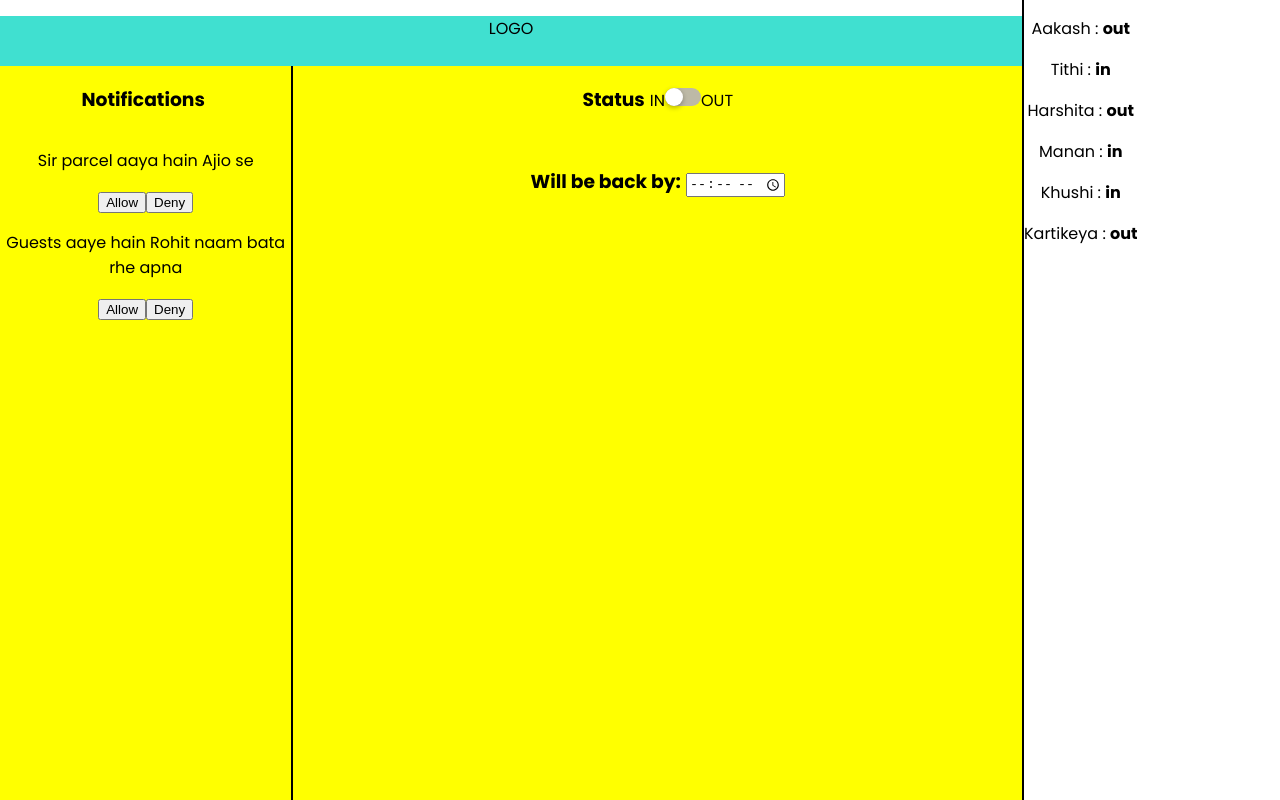
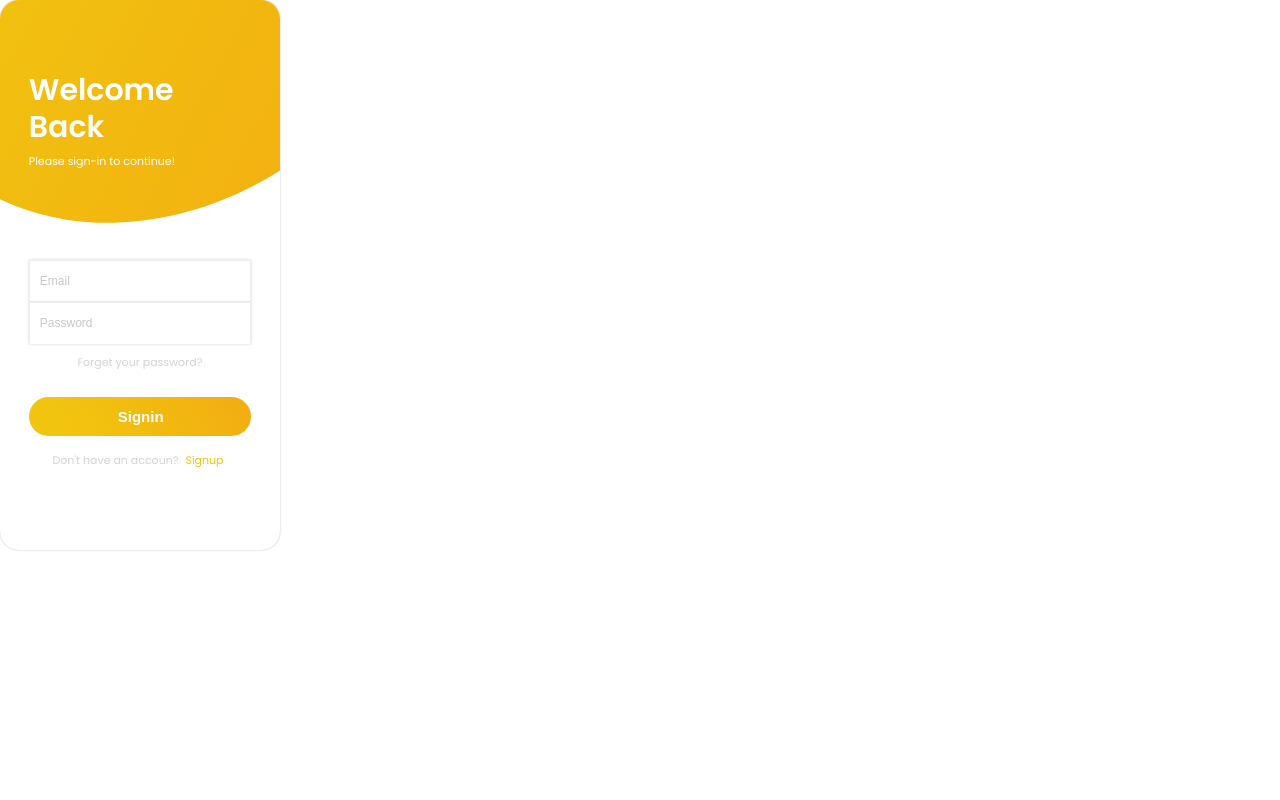
Before and after one commit to aakash-taneja/gatteekeep, a React (Create React App) app: page / in a window 1280 px wide. Built offline with nearby package versions, Linux system fonts and the light colour scheme.

Commit message:
added routes

```diff
--- a/package.json
+++ b/package.json
@@ -10,6 +10,8 @@
     "framer-motion": "^4.1.17",
     "react": "^17.0.2",
     "react-dom": "^17.0.2",
+    "react-router": "^5.2.0",
+    "react-router-dom": "^5.2.0",
     "react-scripts": "4.0.3",
     "styled-components": "^5.3.0",
     "web-vitals": "^1.0.1"
--- a/src/App.js
+++ b/src/App.js
@@ -1,27 +1,16 @@
 import "./App.css";
-import styled from "styled-components";
 import { AccountBox } from "./components/accountBox";
-import RenderStatusAndMessage from './components/RenderStatusAndMessage';
-import {MEMBERS} from './shared/SocietyMembers';
-import RenderMembers from './components/RenderMembers';
+import Dashboard from './Dashboard';
+import { Route, Switch } from 'react-router-dom';
 
-const AppContainer = styled.div`
-  width: 100%;
-  height: 100%;
-  display: flex;
-  flex-direction: column;
-  align-items: center;
-  justify-content: center;
-`;
 
 function App() {
-  var flatNo=1;
+
   return (
-    <div className="App">
-      {/* <AccountBox /> */}
-      <RenderStatusAndMessage id={flatNo}/>
-      <RenderMembers members={MEMBERS}/>
-    </div>
+    <Switch>
+        <Route exact path="/" component={AccountBox}/>
+        <Route path="/dashboard" component={Dashboard}/>
+    </Switch>
   );
 }
 
--- /dev/null
+++ b/src/Dashboard.jsx
@@ -0,0 +1,18 @@
+import "./App.css";
+import RenderStatusAndMessage from './components/RenderStatusAndMessage';
+import {MEMBERS} from './shared/SocietyMembers';
+import RenderMembers from './components/RenderMembers';
+
+
+
+function App() {
+  var flatNo=1;
+  return (
+    <div className="App">
+      <RenderStatusAndMessage id={flatNo}/>
+      <RenderMembers members={MEMBERS}/>
+    </div>
+  );
+}
+
+export default App;
--- a/src/index.js
+++ b/src/index.js
@@ -2,12 +2,12 @@ import React from 'react';
 import ReactDOM from 'react-dom';
 import './index.css';
 import App from './App';
-
+import { BrowserRouter } from 'react-router-dom';
 
 
 ReactDOM.render(
-  <React.StrictMode>
+  <BrowserRouter>
   <App />
-  </React.StrictMode>,
+  </BrowserRouter>,
   document.getElementById('root')
 );
```
Also changed, not shown: 1 other file (tests, documents, lock files or other folders).
